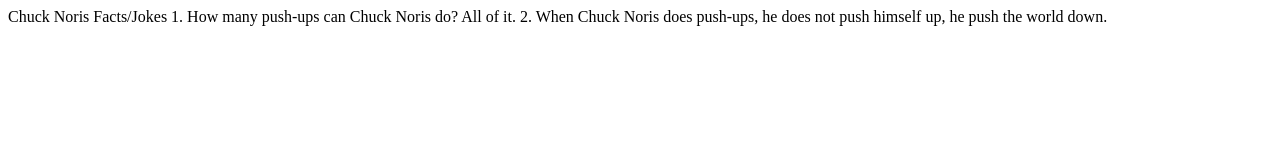
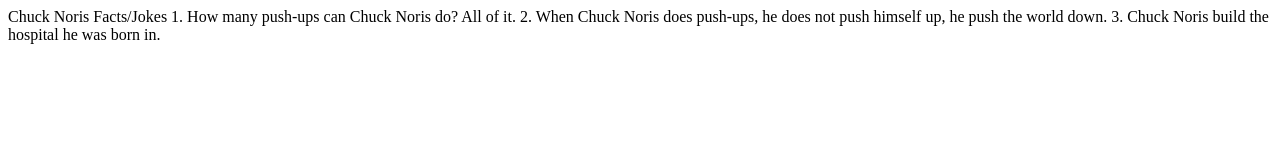
Before and after one commit to Izak-Uy/potionfy, a plain HTML site: page index.html in a window 1280 px wide. Drawn offline with Linux system fonts and the light colour scheme.

Commit message:
add one more joke

```diff
--- a/index.html
+++ b/index.html
@@ -8,6 +8,7 @@
         Chuck Noris Facts/Jokes
         1. How many push-ups can Chuck Noris do? All of it.
         2. When Chuck Noris does push-ups, he does not push himself up, he push the world down.
+        3. Chuck Noris build the hospital he was born in.
     </div>
 </body>
 </html>
```
